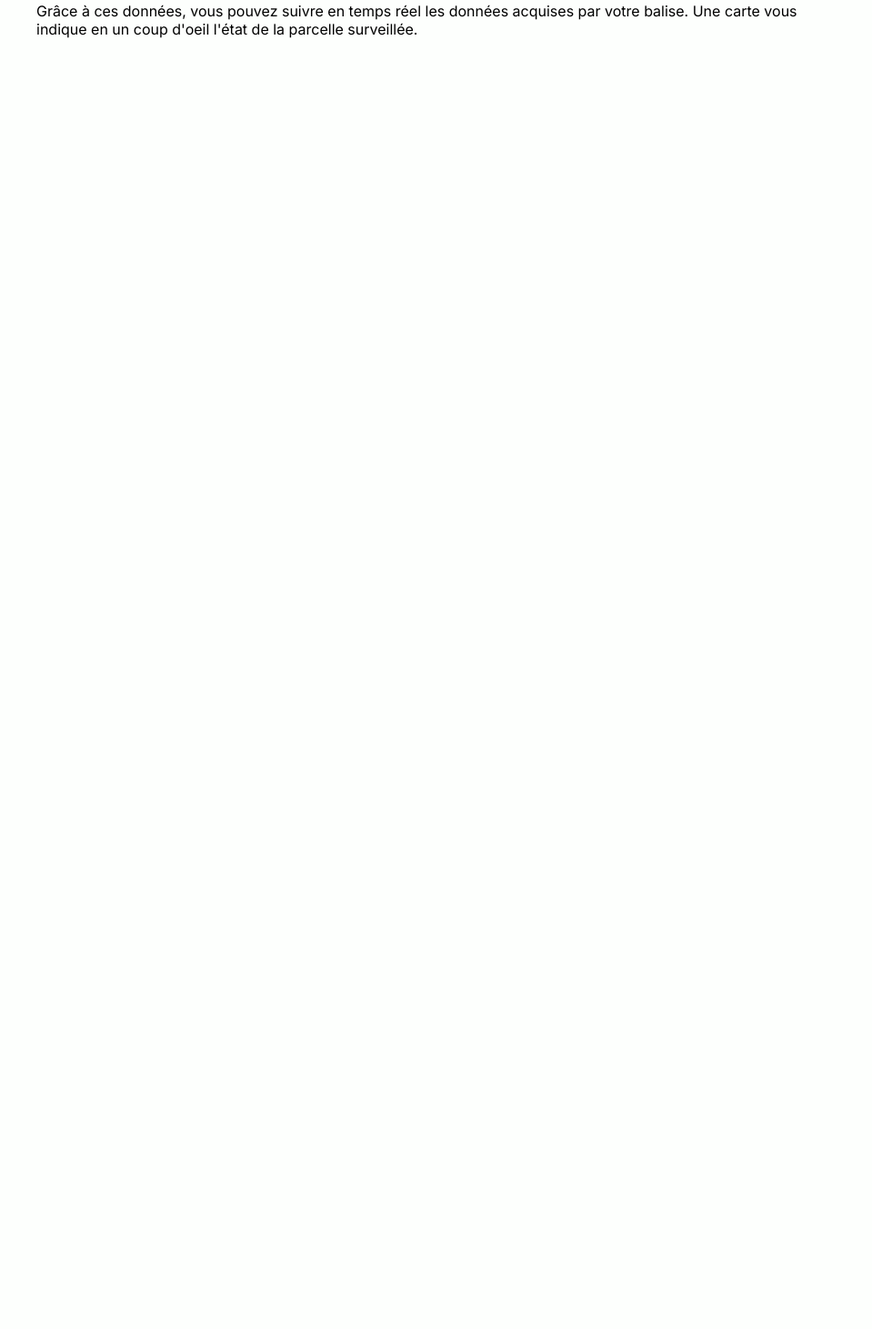
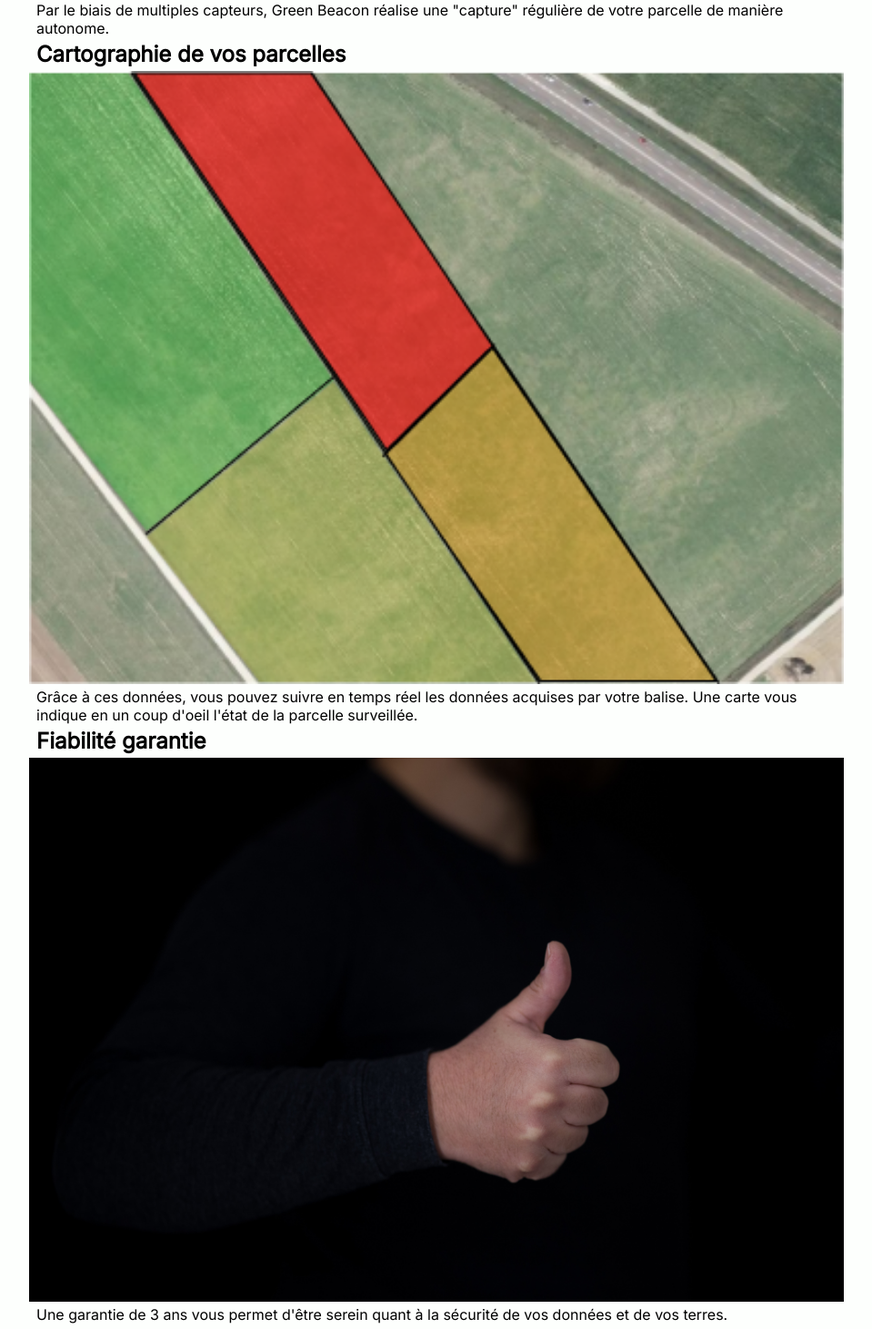
Before and after one commit to mchegdali/green-beacon, a React (Vite) app: page /produit in a window 1280 px wide. Shown: the part 773-2234 px from the top of the page at 91% size, without its empty margins (160-1119 px from the left). Before the commit the page ends 821 px from the top, so only its background shows below. Built offline with nearby package versions, Linux system fonts and the light colour scheme.

Commit message:
fix overflow image + added product section

```diff
--- /dev/null
+++ b/src/components/images/OKImage.jsx
@@ -0,0 +1,17 @@
+import * as styles from '../../styles/image.module.css'
+
+const OKImage = () => {
+    const okImgUrl = new URL(
+        '../../images/engin-akyurt-cIdVZMnyVv4-unsplash.jpg?as=avif&width=400',
+        import.meta.url
+    )
+    return (
+        <img
+            src={okImgUrl}
+            alt=""
+            className={styles.img}
+        />
+    )
+}
+
+export default OKImage
--- a/src/pages/Product.jsx
+++ b/src/pages/Product.jsx
@@ -1,5 +1,6 @@
 import DataImage from '../components/images/DataImage'
 import MapImage from '../components/images/MapImage'
+import OKImage from '../components/images/OKImage'
 import * as styles from '../styles/product.module.css'
 
 const ProductPage = () => {
@@ -32,6 +33,14 @@ const ProductPage = () => {
                         surveillée.
                     </p>
                 </section>
+                <section className={styles.section}>
+                    <h2>Fiabilité garantie</h2>
+                    <OKImage />
+                    <p>
+                        Une garantie de 3 ans vous permet d'être serein quant à
+                        la sécurité de vos données et de vos terres.
+                    </p>
+                </section>
             </article>
         </main>
     )
--- a/src/styles/image.module.css
+++ b/src/styles/image.module.css
@@ -1,7 +1,12 @@
 .img {
-    max-width: 460px;
+    max-width: 480px;
     margin: 0 auto;
-    width: 100vh;
+    width: 100vw;
     height: auto;
-    aspect-ratio: 16 / 9;
 }
+
+@media (min-width: 480px) {
+    .img {
+        max-width: 100%;
+    }
+}
```
Also changed, not shown: src/images/engin-akyurt-cIdVZMnyVv4-unsplash.jpg (added).
